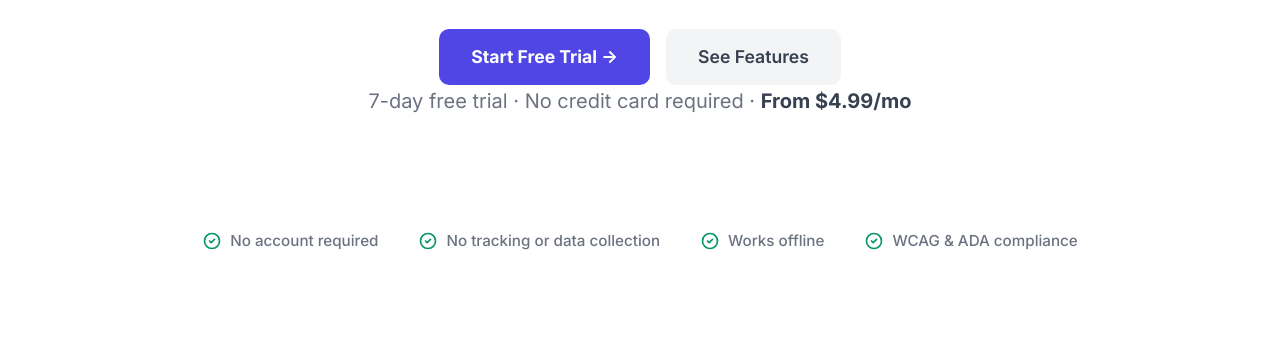
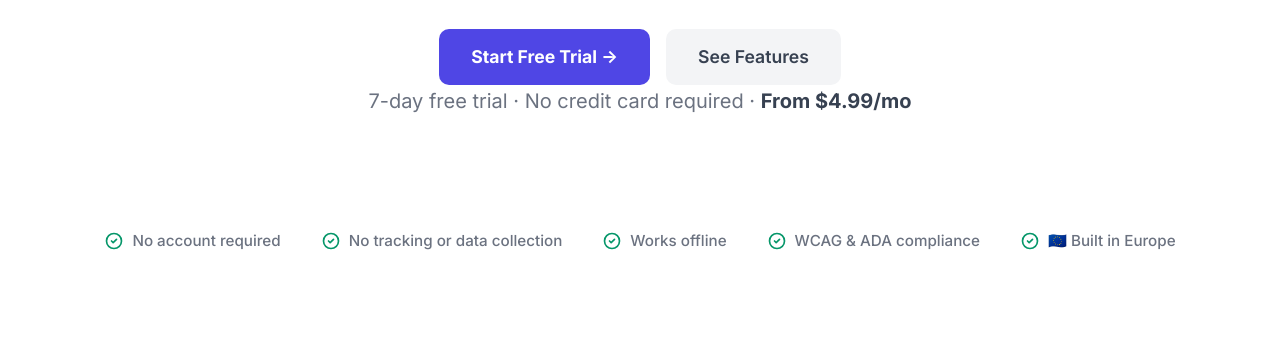
Before and after one commit to jennysaas/altready, a plain HTML site: page index.html in a window 1280 px wide. Shown: the part 416-762 px from the top of the page. Drawn offline with Linux system fonts and the light colour scheme.

Commit message:
Add Built in Europe badge

```diff
--- a/index.html
+++ b/index.html
@@ -434,6 +434,10 @@
             <svg fill="none" stroke="currentColor" viewBox="0 0 24 24"><path stroke-linecap="round" stroke-linejoin="round" stroke-width="2" d="M9 12l2 2 4-4m6 2a9 9 0 11-18 0 9 9 0 0118 0z"/></svg>
             WCAG & ADA compliance
         </div>
+        <div class="trust-item">
+            <svg fill="none" stroke="currentColor" viewBox="0 0 24 24"><path stroke-linecap="round" stroke-linejoin="round" stroke-width="2" d="M9 12l2 2 4-4m6 2a9 9 0 11-18 0 9 9 0 0118 0z"/></svg>
+            🇪🇺 Built in Europe
+        </div>
     </div>
 
     <section class="features" id="features">
```
